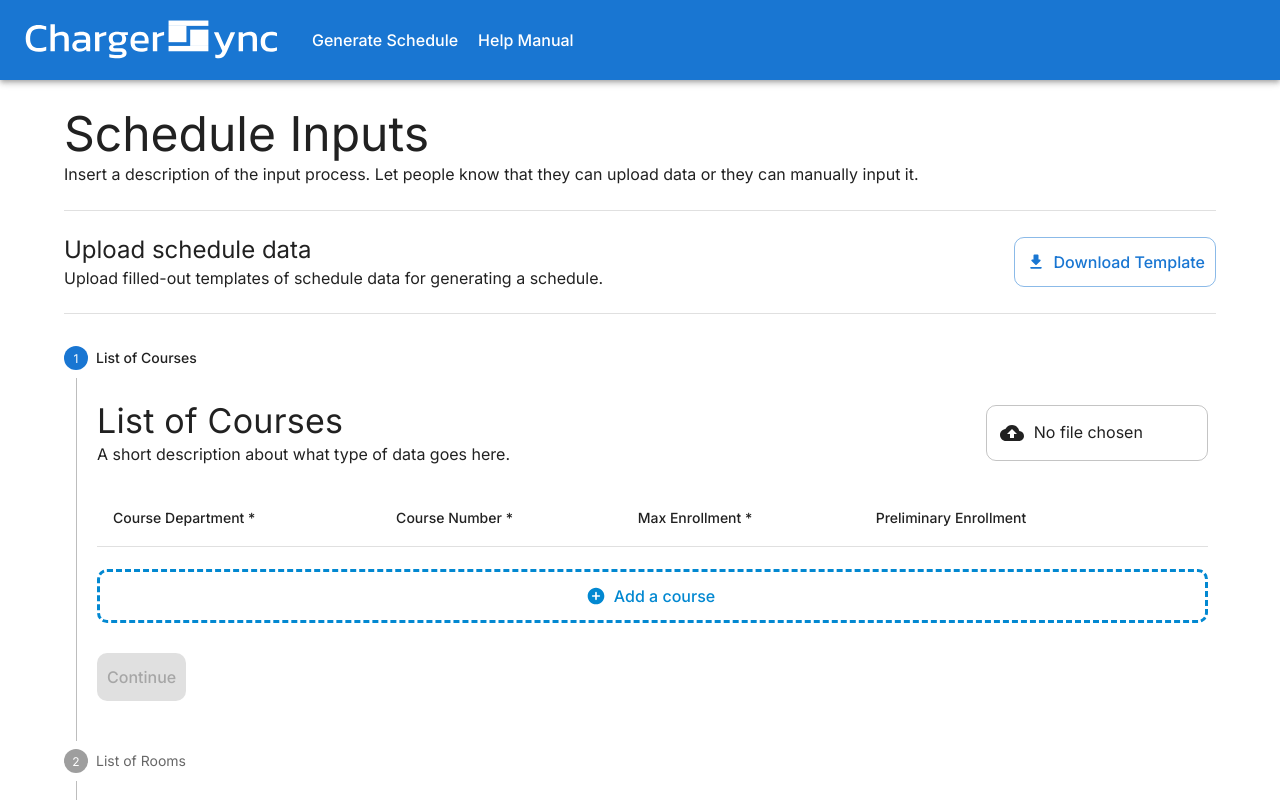
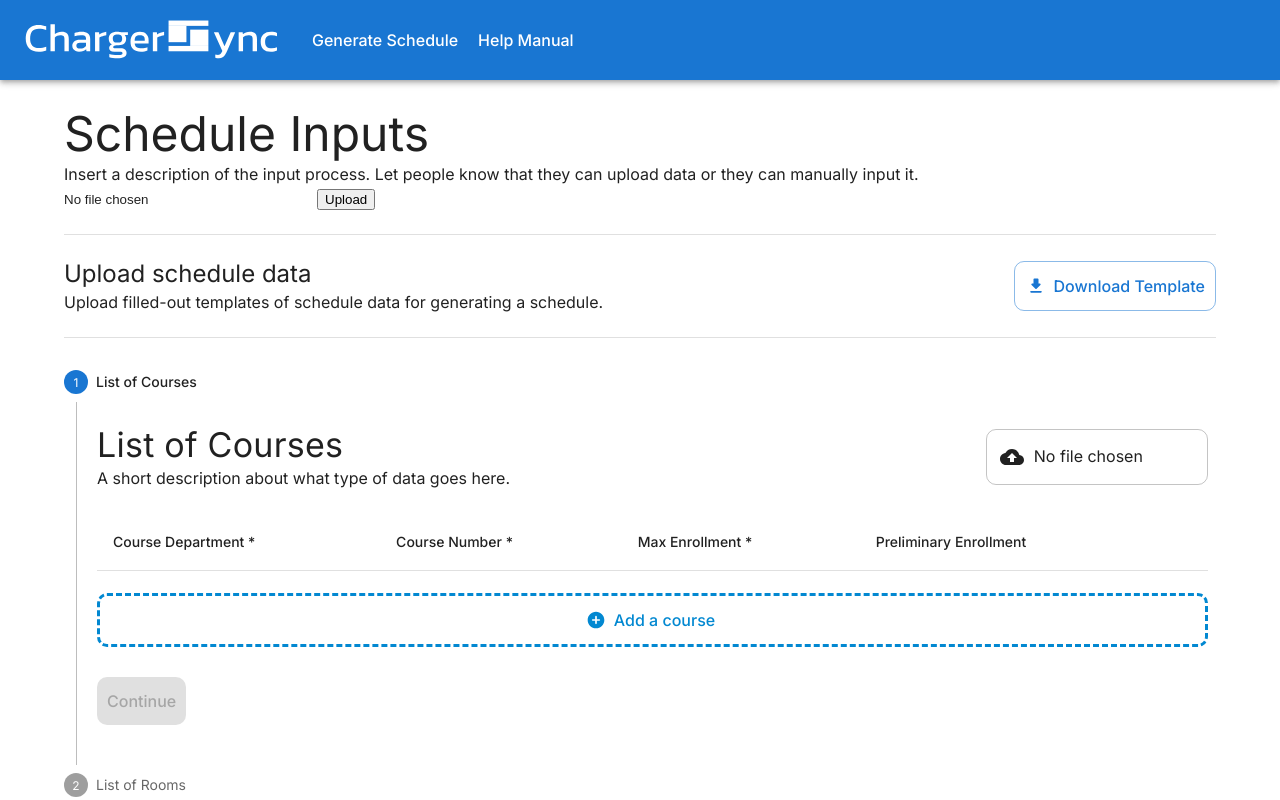
Before and after one commit to BSSD-Technologies/ChargerSync, a Next.js app in the folder frontend/: page /input-data in a window 1280 px wide. Shown: the top 800 px of the page. Built offline with nearby package versions, Linux system fonts and the light colour scheme.

Commit message:
Test component works with api endpoint so far

```diff
--- /dev/null
+++ b/frontend/src/app/_components/custom-toaster.tsx
@@ -0,0 +1,27 @@
+import { Toaster } from "react-hot-toast";
+
+export function CustomToaster() {
+  return (
+    <Toaster
+      position="top-center"
+      reverseOrder={false}
+      gutter={8}
+      containerClassName=""
+      containerStyle={{}}
+      toastOptions={{
+        // Define default options
+        className: "",
+        duration: 5000,
+        style: {
+          background: "#363636",
+          color: "#fff",
+        },
+
+        // Default options for specific types
+        success: {
+          duration: 6000,
+        },
+      }}
+    />
+  );
+}
--- /dev/null
+++ b/frontend/src/app/_hooks/apiHooks.ts
@@ -0,0 +1,24 @@
+import axios from "axios";
+import toast from "react-hot-toast";
+
+export const UseUploadCourses = async (file: File) => {
+  const formData = new FormData();
+  formData.append("file", file);
+
+  try {
+    const response = await axios.post(
+      "http://localhost:5001/import/courses",
+      formData,
+      {
+        headers: {
+          "Content-Type": "multipart/form-data",
+        },
+      }
+    );
+    console.log("Upload successful:", response.data);
+    toast.success("Upload successful!");
+  } catch (error) {
+    console.error("Error uploading file:", error);
+    toast.error("Could not upload file.");
+  }
+};
--- /dev/null
+++ b/frontend/src/app/input-data/input-sections/test-component.tsx
@@ -0,0 +1,28 @@
+import React, { useState } from "react";
+import axios from "axios";
+import toast from "react-hot-toast";
+import { UseUploadCourses } from "@/app/_hooks/apiHooks";
+
+const UploadFileComponent: React.FC = () => {
+  const [file, setFile] = useState<File | null>(null);
+
+  const handleFileChange = async (event: React.ChangeEvent<HTMLInputElement>) => {
+    if (!event.target.files || event.target.files.length < 0) return;
+    else
+      UseUploadCourses(event.target.files[0]);
+  };
+
+  const handleUpload = async () => {
+    if (!file) return;
+    UseUploadCourses(file);
+  };
+
+  return (
+    <div>
+      <input type="file" onChange={handleFileChange} />
+      <button onClick={handleUpload}>Upload</button>
+    </div>
+  );
+};
+
+export default UploadFileComponent;
--- a/frontend/src/app/input-data/page.tsx
+++ b/frontend/src/app/input-data/page.tsx
@@ -20,6 +20,7 @@ import UploadInput from "./input-sections/upload-input";
 import SubmitInput from "./input-sections/submit-input";
 import { useState } from "react";
 import PreferenceInput from "./input-sections/preference-input";
+import UploadFileComponent from "./input-sections/test-component";
 
 export default function InputData() {
   /** Stepper state */
@@ -63,6 +64,7 @@ export default function InputData() {
         Insert a description of the input process. Let people know that they can
         upload data or they can manually input it.
       </Typography>
+      <UploadFileComponent />
       <br />
       <Divider />
       <UploadInput />
--- a/frontend/src/app/providers.tsx
+++ b/frontend/src/app/providers.tsx
@@ -4,6 +4,7 @@ import { ThemeProvider, createTheme, useMediaQuery } from "@mui/material";
 import { ReactNode, useMemo } from "react";
 import CssBaseline from '@mui/material/CssBaseline';
 
+import { CustomToaster } from "@/app/_components/custom-toaster";
 import { getTheme } from "@/style/theme";
 
 export default function Providers({ children }: { children: ReactNode }) {
@@ -21,6 +22,7 @@ export default function Providers({ children }: { children: ReactNode }) {
     <ThemeProvider theme={theme}>
       <CssBaseline />
       {children}
+      <CustomToaster />
     </ThemeProvider>
   );
 }
```
